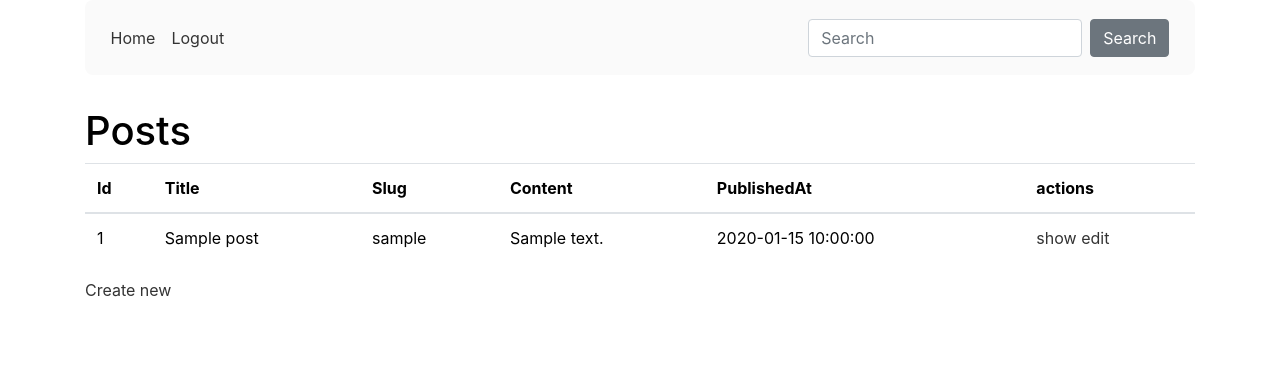
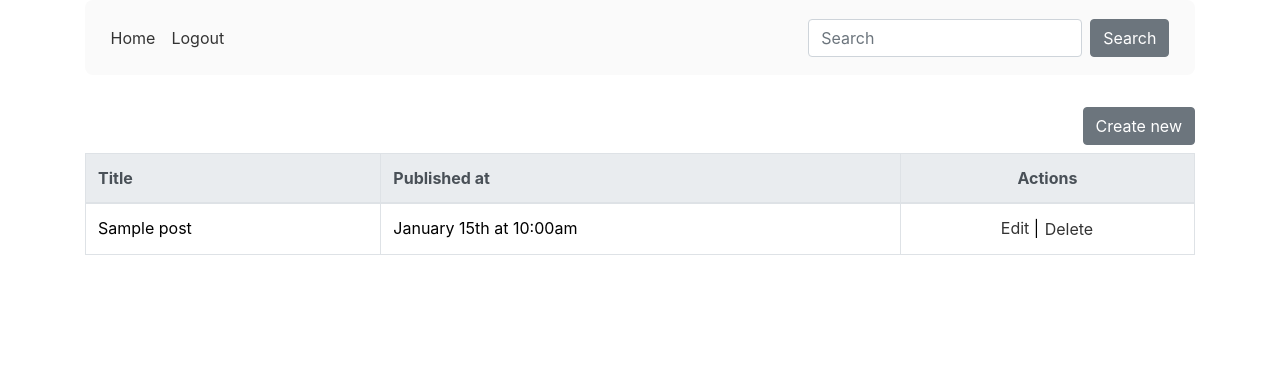
Before and after one commit to nazmulb/blogging_app, a Symfony app: template templates/admin/blog/index.html.twig in a window 1280 px wide. Shown: the top 375 px of the page. Run offline with Twig, Linux system fonts and the light colour scheme; the template is opened without the code that fills it: most values are stand-ins (such as "Sample title", 1, 10 or a date in 2020); style sheets or scripts are compiled from the project's sources; some libraries are stand-ins or nearby versions.

Commit message:
added codes

```diff
--- a/assets/scss/_global.scss
+++ b/assets/scss/_global.scss
@@ -1,3 +1,4 @@
+.bp-container {
     a {
         color: $link-color;
         text-decoration: none;
@@ -5,7 +6,7 @@ a {
         &:hover,
         &:active {
           color: $link-color;
-      text-decoration: none;
+          text-decoration: underline;
         }
     }
 
@@ -18,7 +19,6 @@ a {
         box-sizing: border-box;
     }
 
-.bp-container {
     .bp-header {
         padding: 0.6rem;
         background-color: $header-bg-color;
--- a/src/Entity/Post.php
+++ b/src/Entity/Post.php
@@ -6,6 +6,7 @@ use App\Repository\PostRepository;
 use Doctrine\Common\Collections\ArrayCollection;
 use Doctrine\Common\Collections\Collection;
 use Doctrine\ORM\Mapping as ORM;
+use Symfony\Component\Validator\Constraints as Assert;
 
 /**
  * @ORM\Entity(repositoryClass=PostRepository::class)
@@ -21,16 +22,19 @@ class Post
 
     /**
      * @ORM\Column(type="string", length=255)
+     * @Assert\NotBlank
      */
     private $title;
 
     /**
      * @ORM\Column(type="string", length=255)
+     * @Assert\NotBlank
      */
     private $slug;
 
     /**
      * @ORM\Column(type="text")
+     * @Assert\NotBlank
      */
     private $content;
 
--- a/templates/admin/blog/_delete_form.html.twig
+++ b/templates/admin/blog/_delete_form.html.twig
@@ -1,5 +1,5 @@
-<form method="post" action="{{ path('admin_post_delete', {'id': post.id}) }}" onsubmit="return confirm('Are you sure you want to delete this item?');">
+<form class="d-inline" method="post" action="{{ path('admin_post_delete', {'id': post.id}) }}" onsubmit="return confirm('Are you sure you want to delete this post?');">
     <input type="hidden" name="_method" value="DELETE">
     <input type="hidden" name="_token" value="{{ csrf_token('delete' ~ post.id) }}">
-    <button class="btn">Delete</button>
+    <button class="btn btn-link align-top p-0 m-0">Delete</button>
 </form>
--- a/templates/admin/blog/edit.html.twig
+++ b/templates/admin/blog/edit.html.twig
@@ -3,11 +3,9 @@
 {% block title %}Admin - Edit Post{% endblock %}
 
 {% block content %}
-    <h1>Edit Post</h1>
+    <h2>Edit Post</h2>
 
     {{ include('admin/blog/_form.html.twig', {'button_label': 'Update'}) }}
 
     <a href="{{ path('admin_post_index') }}">back to list</a>
-
-    {{ include('admin/blog/_delete_form.html.twig') }}
 {% endblock %}
--- a/templates/admin/blog/index.html.twig
+++ b/templates/admin/blog/index.html.twig
@@ -3,39 +3,32 @@
 {% block title %}Post index{% endblock %}
 
 {% block content %}
-    <h1>Posts</h1>
-
-    <table class="table">
-        <thead>
+    <div class="d-flex flex-row-reverse">
+        <a class="btn btn-secondary text-white mb-2" href="{{ path('admin_post_new') }}">Create new</a>
+    </div>
+    <table class="table table-bordered">
+        <thead class="thead-light">
             <tr>
-                <th>Id</th>
-                <th>Title</th>
-                <th>Slug</th>
-                <th>Content</th>
-                <th>PublishedAt</th>
-                <th>actions</th>
+                <th scope="col">Title</th>
+                <th scope="col">Published at</th>
+                <th scope="col" class="text-center">Actions</th>
             </tr>
         </thead>
         <tbody>
         {% for post in posts %}
             <tr>
-                <td>{{ post.id }}</td>
                 <td>{{ post.title }}</td>
-                <td>{{ post.slug }}</td>
-                <td>{{ post.content }}</td>
-                <td>{{ post.publishedAt ? post.publishedAt|date('Y-m-d H:i:s') : '' }}</td>
-                <td>
-                    <a href="{{ path('admin_post_show', {'id': post.id}) }}">show</a>
-                    <a href="{{ path('admin_post_edit', {'id': post.id}) }}">edit</a>
+                <td>{{ post.publishedAt ? post.publishedAt|date('F jS \\a\\t g:ia') : '' }}</td>
+                <td class="text-center">
+                    <a href="{{ path('admin_post_edit', {'id': post.id}) }}">Edit</a> |
+                    {{ include('admin/blog/_delete_form.html.twig') }}
                 </td>
             </tr>
         {% else %}
             <tr>
-                <td colspan="6">no records found</td>
+                <td colspan="3" align="center">No records found</td>
             </tr>
         {% endfor %}
         </tbody>
     </table>
-
-    <a href="{{ path('admin_post_new') }}">Create new</a>
 {% endblock %}
--- a/templates/admin/blog/new.html.twig
+++ b/templates/admin/blog/new.html.twig
@@ -3,7 +3,7 @@
 {% block title %}Admin - New Post{% endblock %}
 
 {% block content %}
-    <h1>Create new Post</h1>
+    <h2>Create new Post</h2>
 
     {{ include('admin/blog/_form.html.twig') }}
 
--- a/templates/blog/index.html.twig
+++ b/templates/blog/index.html.twig
@@ -3,11 +3,10 @@
 {% block title %}Home Page{% endblock %}
 
 {% block content %}
-
     {% for post in posts %}
-        <a href="{{ path('blog_post', {slug: post.slug}) }}"><div class="box-card bp-list">{{ post.title }}</div></a>
+        <a class="bp-list-a" href="{{ path('blog_post', {slug: post.slug}) }}"><div class="box-card bp-list">{{ post.title }}</div></a>
     {% else %}
-        <div class="box-card bp-list">No posts found</div>
+        <div class="box-card">No posts found</div>
     {% endfor %}
 
 {% endblock %}
--- a/templates/blog/post_show.html.twig
+++ b/templates/blog/post_show.html.twig
@@ -7,7 +7,7 @@
     <h2 class="post-title">{{ post.title }}</h2>
 
     <p class="post-date">
-        {{ post.publishedAt|date("F jS \\a\\t g:ia") }}
+        {{ post.publishedAt ? post.publishedAt|date("F jS \\a\\t g:ia") : '' }}
     </p>
 
     <p>{{ post.content }}</p>
@@ -17,7 +17,7 @@
     <div id="newPostComments"></div>
     {% for comment in post.comments %}
         <div class="box-card post-comment">
-            <p class="post-comment-date">{{ comment.publishedAt|date("F jS \\a\\t g:ia") }}</p>
+            <p class="post-comment-date">{{ comment.publishedAt ? comment.publishedAt|date("F jS \\a\\t g:ia") : '' }}</p>
 
             <p class="post-comment-text">
                 {{ comment.content|escape }}
```
Also changed, not shown: assets/scss/app.scss (+9 -2 lines), src/Controller/Admin/BlogController.php (+3 -11 lines), src/Form/PostType.php (+20 -3 lines), templates/admin/blog/show.html.twig (deleted, +0 -38 lines). Lines whose indentation alone changed are shown as unchanged.
